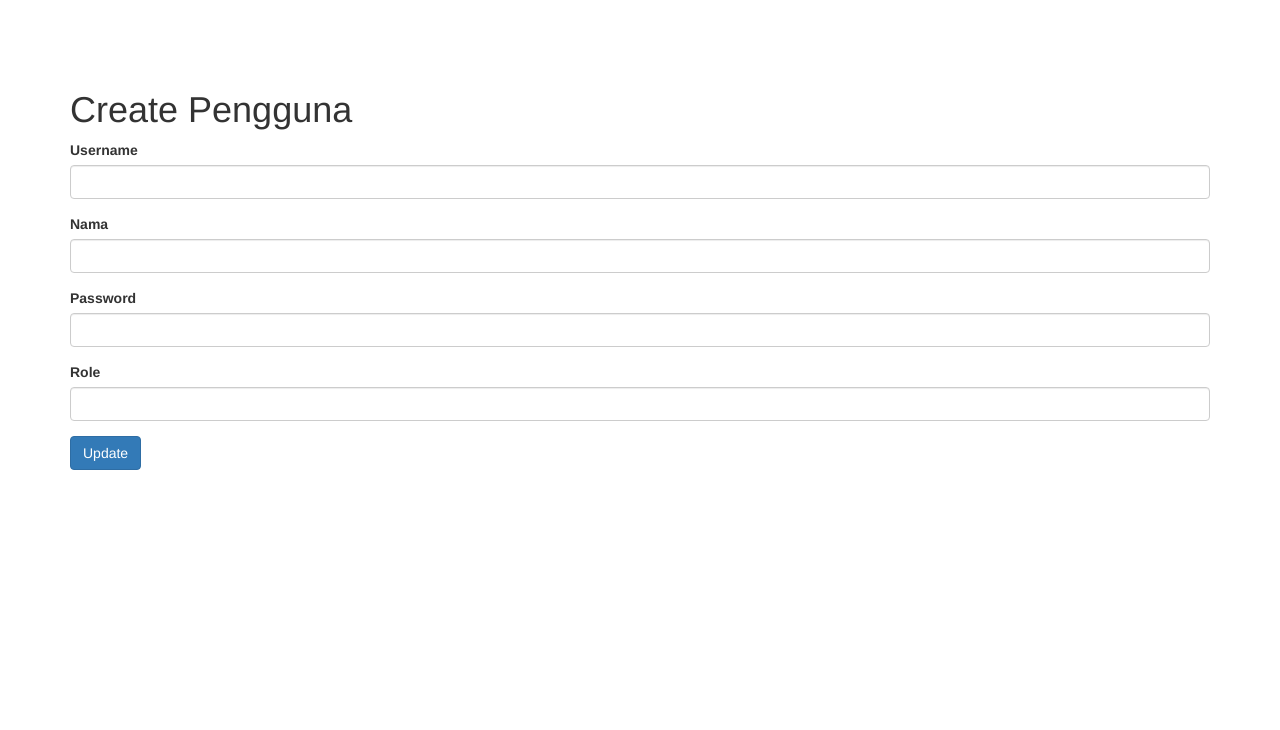
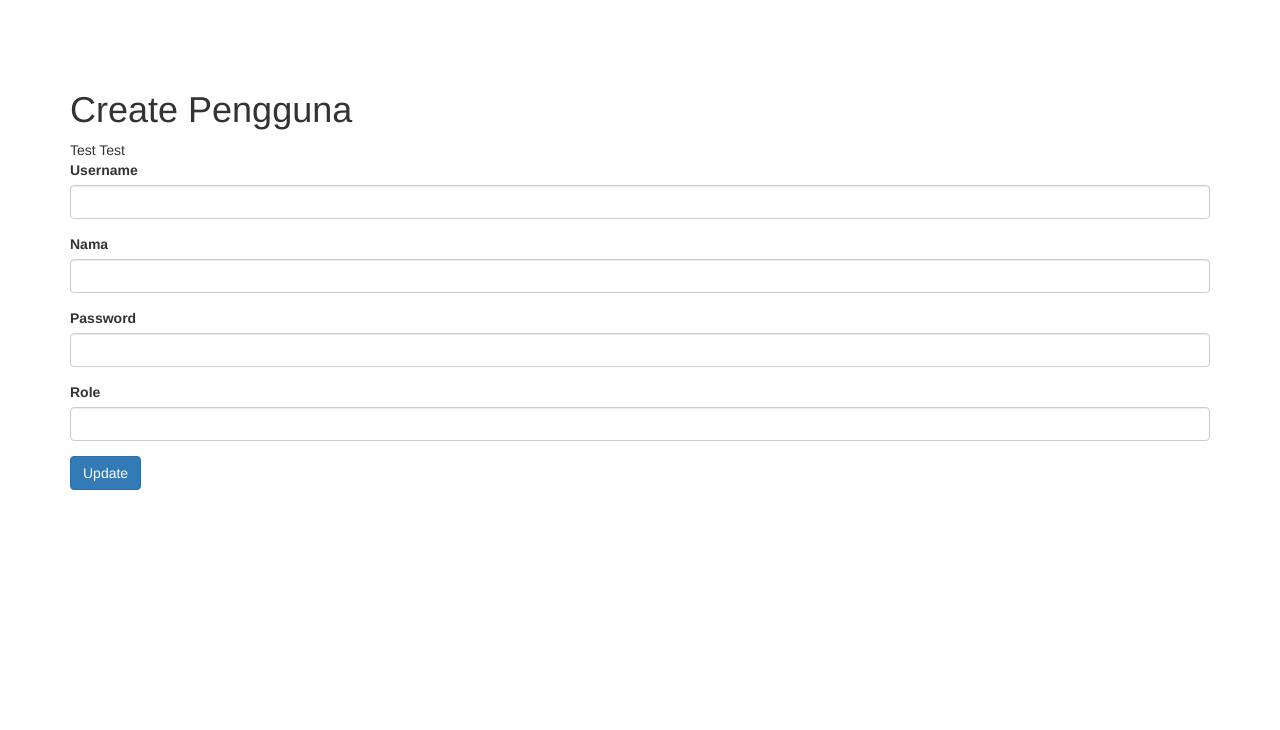
Before and after one commit to akramam/PropensiA4, a Yii app: template sitrans/views/pengguna/create.php in a window 1280 px wide. Shown: the top 730 px of the page. Run offline with PHP 8.4 and a stand-in for Yii, Linux system fonts and the light colour scheme; the template is opened without the code that fills it, so the values that code supplies are empty; form fields are guessed from the names that the template uses; some libraries are stand-ins or nearby versions.

Commit message:
Test error yii

```diff
--- a/sitrans/views/pengguna/_form.php
+++ b/sitrans/views/pengguna/_form.php
@@ -11,6 +11,7 @@ use yii\widgets\ActiveForm;
 <div class="pengguna-form">
 
     <?php $form = ActiveForm::begin(); ?>
+	<?php echo "Test Test";?>
 
     <?= $form->field($model, 'username')->textInput(['maxlength' => true]) ?>
 
```
